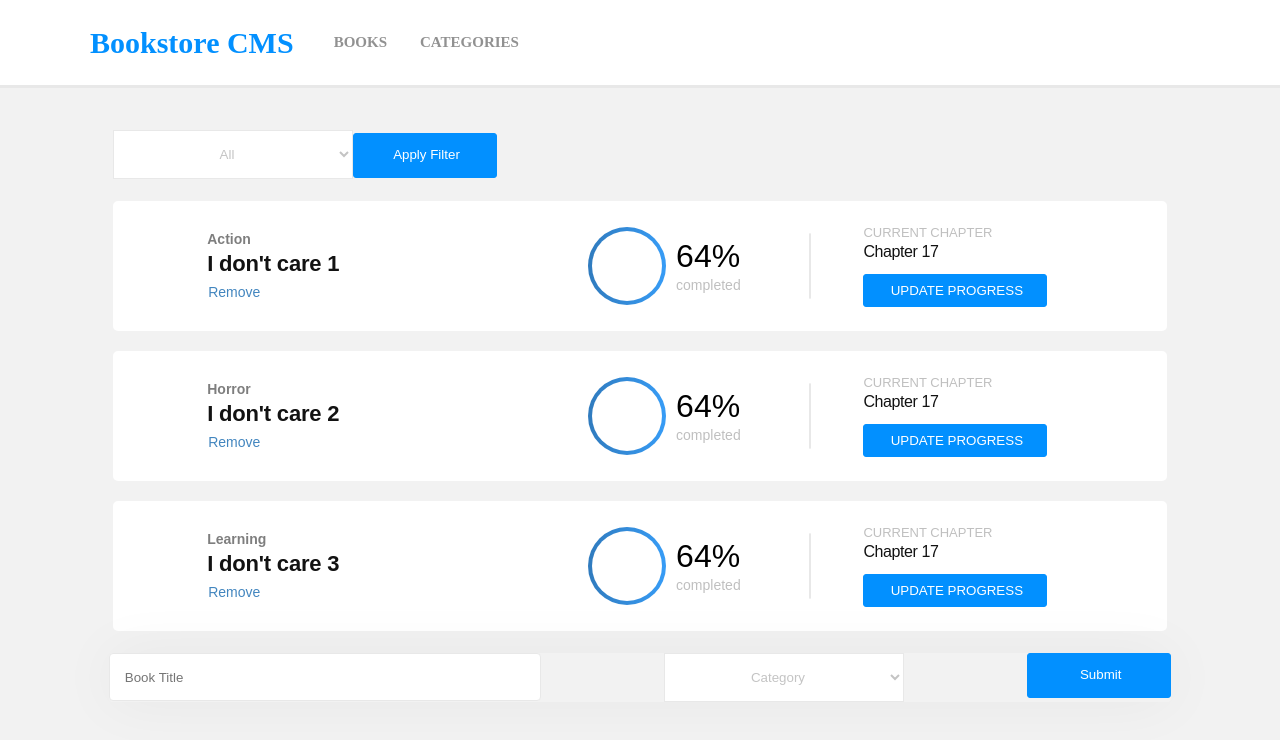
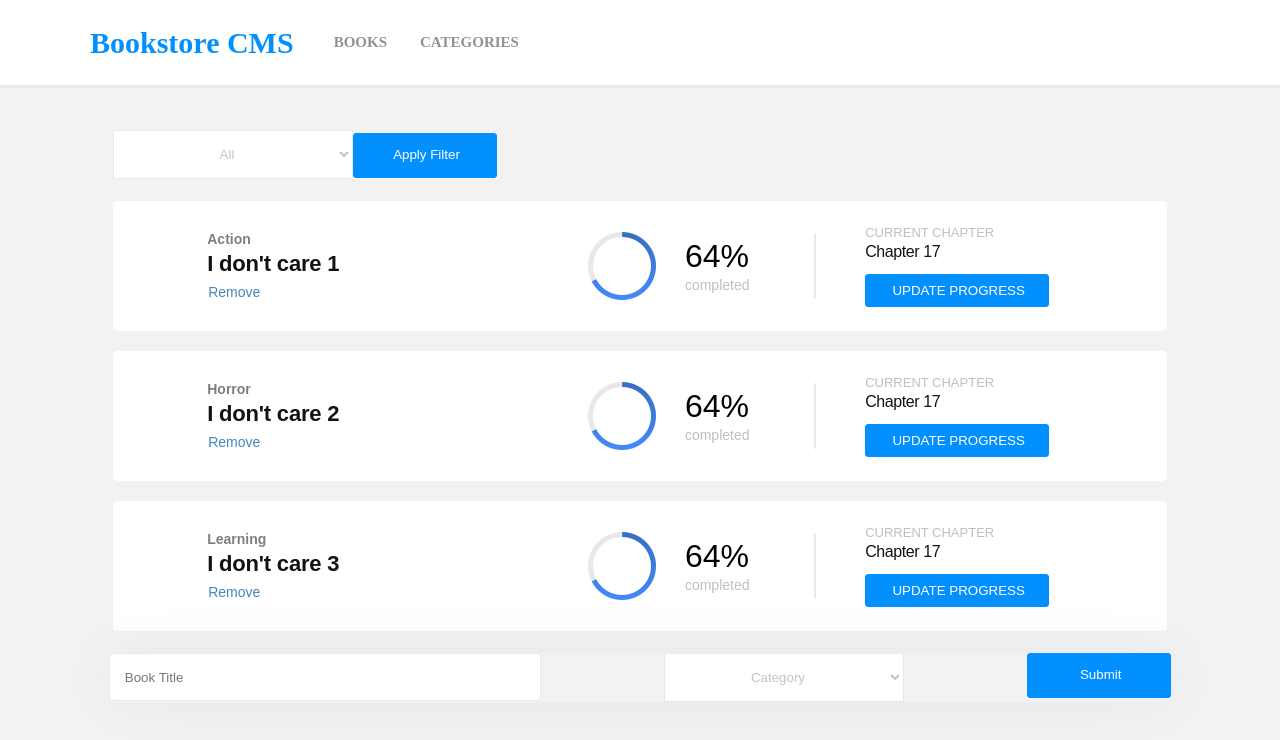
Before and after one commit to ashraffares/bookstore, a React (Create React App) app: page / in a window 1280 px wide. Shown: the top 740 px of the page. Built offline with nearby package versions, Linux system fonts and the light colour scheme.

Commit message:
Add progress img and add with and margin to it

```diff
--- a/src/components/BookForm/bookform.css
+++ b/src/components/BookForm/bookform.css
@@ -4,6 +4,7 @@
   justify-content: space-between;
   width: 83vw;
   margin: auto;
+  margin-bottom: 20px;
   border-radius: 4px;
   box-shadow: 0 0 60px 0 rgba(0, 0, 0, 0.05);
 }
--- a/src/components/book/book.css
+++ b/src/components/book/book.css
@@ -38,19 +38,6 @@
   background-color: #fff;
 }
 
-.Oval-2 {
-  width: 70px;
-  height: 70px;
-  border: 4px solid transparent;
-  border-radius: 80px;
-  background-image: linear-gradient(#fff, #fff), linear-gradient(to right, #307bbe, #379cf6);
-  background-origin: border-box;
-  -webkit-background-clip: content-box, border-box;
-  background-clip: content-box, border-box;
-  border-image-slice: 1;
-  margin-right: 10px;
-}
-
 .title {
   width: 12.313rem;
   height: 1.813rem;
@@ -62,6 +49,11 @@
   line-height: normal;
   letter-spacing: -0.2px;
   color: #121212;
+}
+
+.img {
+  width: 50%;
+  margin-right: 2vw;
 }
 
 .Remove,
--- a/src/components/book/book.js
+++ b/src/components/book/book.js
@@ -2,6 +2,7 @@ import React from 'react';
 import { useDispatch } from 'react-redux';
 import propTypes from 'prop-types';
 import { RemoveBook } from '../../actions';
+import progress from './progress.png';
 import './book.css';
 
 const Book = (props) => {
@@ -21,7 +22,7 @@ const Book = (props) => {
       </div>
       <div className="flexRow ui_continer">
         <div className="flexRow">
-          <div className="Oval-2" />
+          <img src={progress} alt="progress" className="img" />
           <div className="flexColumn">
             <span className="percent-Complete">64%</span>
             <span className="completed">completed</span>
```
Also changed, not shown: src/components/book/progress.png (added).
